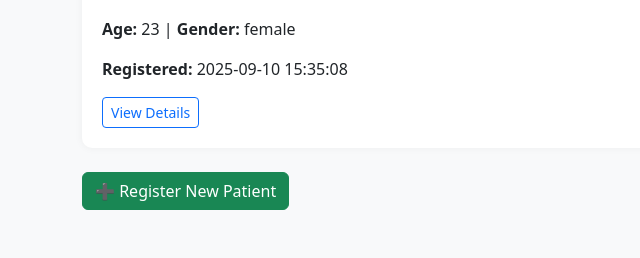
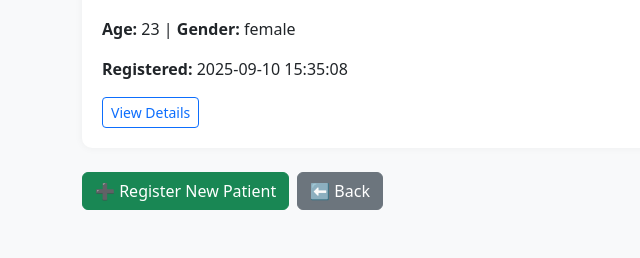
Before and after one commit to wanyama23/hospital-management-system, a Flask app: page /patients in a window 1280 px wide. Shown: the part 3579-3837 px from the top of the page, without its empty margins (0-640 px from the left). Run offline with Flask 3, Linux system fonts and the light colour scheme; data comes from the database, SQL or seed files in the repository.

Commit message:
updating the checkin time to real time and adding a back button on the patient template

```diff
--- a/templates/patients.html
+++ b/templates/patients.html
@@ -12,6 +12,9 @@
       padding: 20px;
       box-shadow: 0 0 8px rgba(0,0,0,0.05);
       margin-bottom: 15px;
+    }
+    .no-print {
+      margin-top: 20px;
     }
   </style>
 </head>
@@ -43,12 +46,15 @@
       <p class="text-muted">No active patients found.</p>
     {% endif %}
 
-    <div class="mt-4">
+    <div class="mt-4 d-flex gap-2 no-print">
       <a href="{{ url_for('register') }}" class="btn btn-success">➕ Register New Patient</a>
+      <!-- Back Button -->
+      <button onclick="history.back()" class="btn btn-secondary">⬅️ Back</button>
     </div>
   </div>
 </body>
 </html>
+
 
 
 
```
Also changed, not shown: templates/checkin.html (+18 -5 lines).
